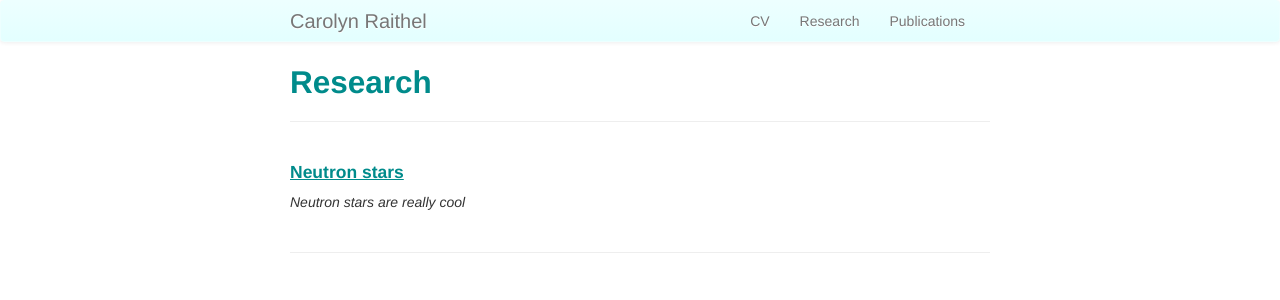
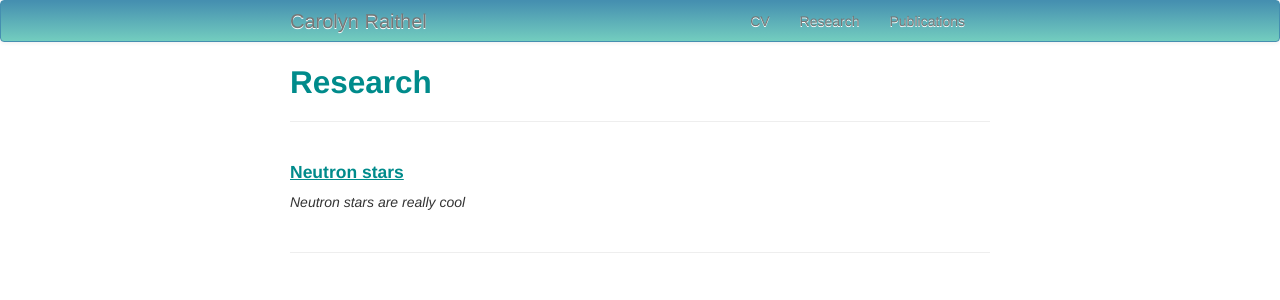
Before and after one commit to craithel/craithel.github.io, a Jekyll site: the page built from pages/research.md, in a window 1280 px wide. Shown: the top 300 px of the page. Built offline with Jekyll 4.4.1, drawn with Linux system fonts in a browser that asks for light colours.

Commit message:
changed nav bar color

```diff
--- a/assets/themes/twitter/css/my_custom_css.css
+++ b/assets/themes/twitter/css/my_custom_css.css
@@ -3,13 +3,13 @@
     padding-left:20px;
     padding-right:20px;
     background-color:#fafafa;
-    background-image:-moz-linear-gradient(top, #edffff, #e3ffff);
-    background-image:-webkit-gradient(linear, 0 0, 0 100%, from(#edffff), to(#f2f2f2));
-    background-image:-webkit-linear-gradient(top, #edffff, #e3ffff);
-    background-image:-o-linear-gradient(top, #edffff, #e3ffff);
-    background-image:linear-gradient(to bottom, #edffff, #e3ffff);
+    background-image:-moz-linear-gradient(top, #458fb0, #73cdbf);
+    background-image:-webkit-gradient(linear, 0 0, 0 100%, from(#458fb0), to(#f2f2f2));
+    background-image:-webkit-linear-gradient(top, #458fb0, #73cdbf);
+    background-image:-o-linear-gradient(top, #458fb0, #73cdbf);
+    background-image:linear-gradient(to bottom, #458fb0, #73cdbf);
     background-repeat:repeat-x;filter:progid:DXImageTransform.Microsoft.gradient(startColorstr='#ffffffff', endColorstr='#fff2f2f2', GradientType=0);
-    border:1px solid #edffff;
+    border:1px solid #458fb0;
     -webkit-border-radius:4px;
     -moz-border-radius:4px;
     border-radius:4px;
```
